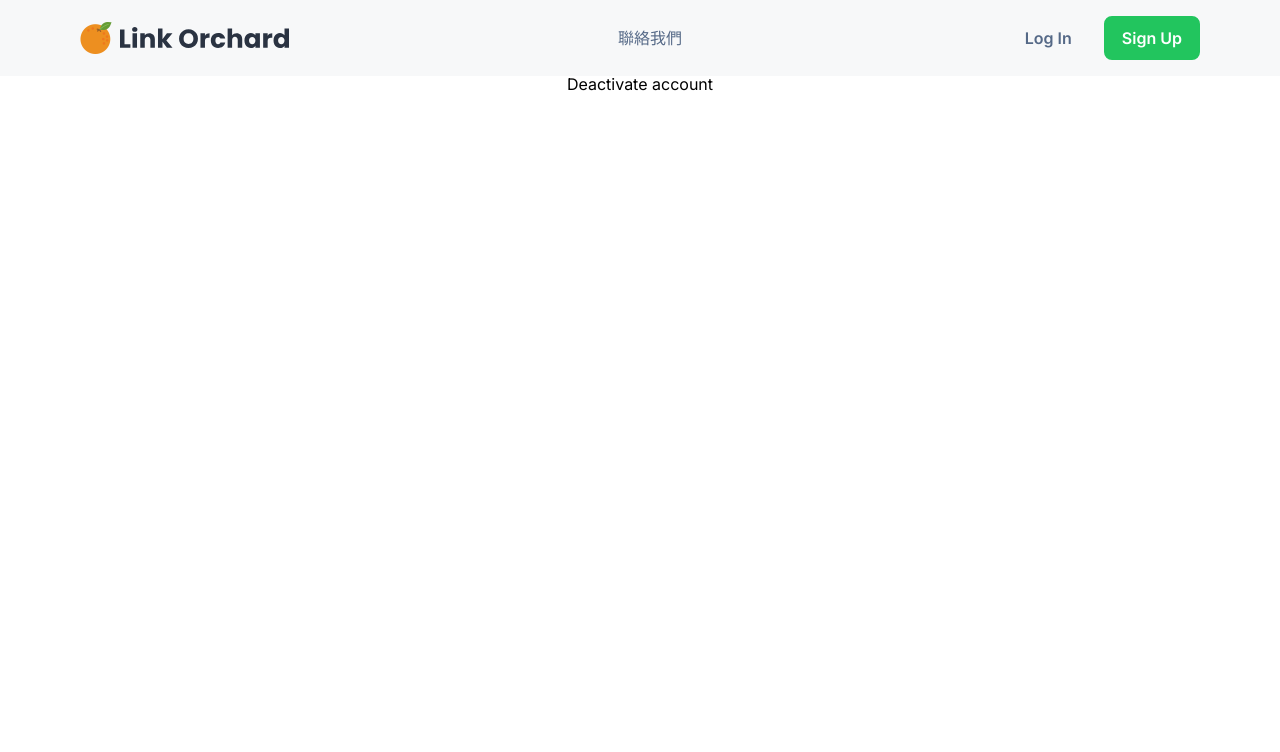
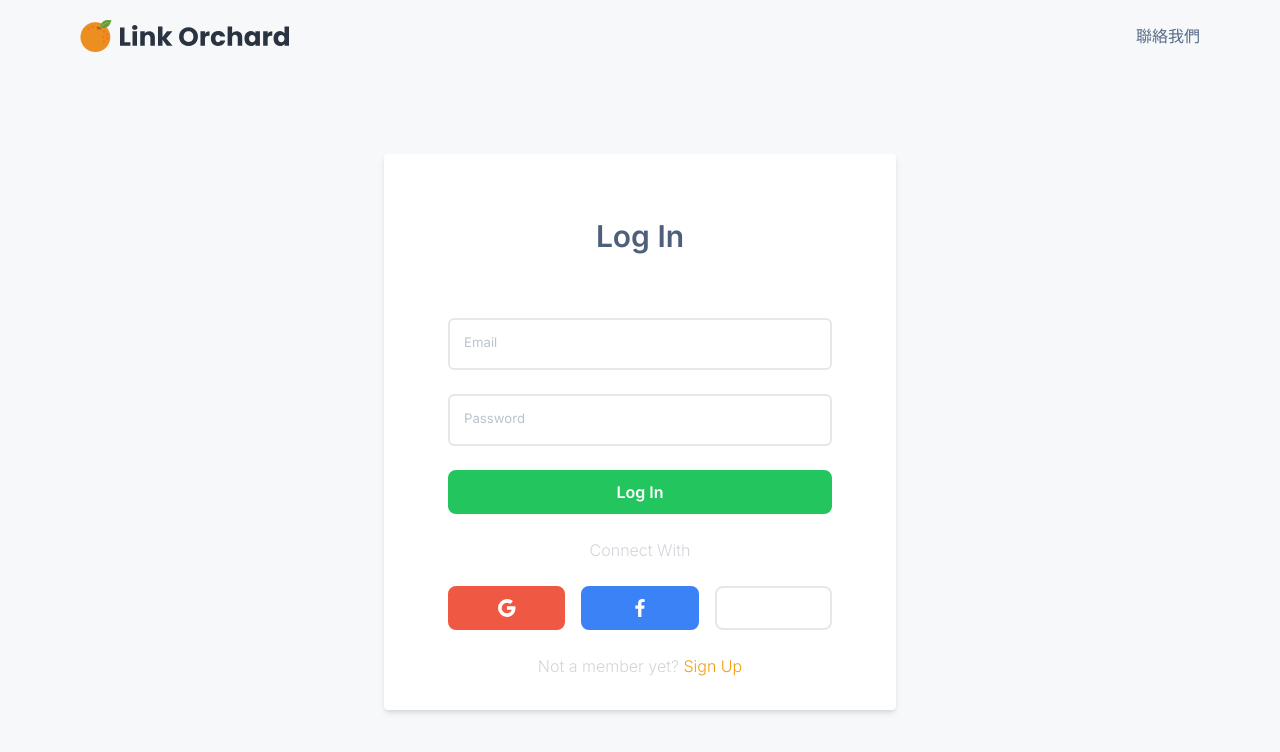
Before and after one commit to ysl0628/next13-omni-links, a Next.js app: page /login in a window 1280 px wide. Shown: the top 752 px of the page. Built offline with nearby package versions, Linux system fonts and the light colour scheme.

Commit message:
style: modify layout style

```diff
--- a/app/(root)/page.tsx
+++ b/app/(root)/page.tsx
@@ -1,13 +1,12 @@
 import Image from 'next/image'
 
 import cover from '@/public/images/cover.png'
-import NavBar from '@/components/navbar/NavBar'
 import Descriptions from '@/components/Descriptions'
 
 export default function Home() {
   return (
-    <section className="h-screen overflow-hidden flex flex-col">
-      <div className="h-[95%] w-full pt-[4.5rem] flex flex-col items-center relative bg-grey-50">
+    <div className="h-full w-full overflow-hidden">
+      <div className="h-[95%] w-full pt-2 flex flex-col items-center relative bg-grey-50">
         <main className="flex h-full absolute items-center justify-between p-24">
           <Descriptions />
           <div className="hidden lg:block lg:left-[12rem] xl:left-[15rem] relative">
@@ -24,6 +23,6 @@ export default function Home() {
         after:rounded-tr-[50%] after:rounded-bl-[50%] after:w-[55%] after:h-full after:bg-grey-50 after:-translate-x-[4%] after:translate-y-[35%] after:-z-[1]"
         ></div>
       </div>
-    </section>
+    </div>
   )
 }
--- a/app/layout.tsx
+++ b/app/layout.tsx
@@ -28,8 +28,10 @@ export default function RootLayout({
       <body className={inter.className}>
         <Providers attribute="class" enableSystem>
           <NavBar home />
-          {children}
-          {auth}
+          <section className="h-screen flex justify-center pt-16 ">
+            {children}
+            {auth}
+          </section>
         </Providers>
       </body>
     </html>
--- a/app/login/page.tsx
+++ b/app/login/page.tsx
@@ -1,7 +1,16 @@
+import Container from '@/components/Container'
+import LoginClient from '@/components/admin/LoginClient'
+
 export default function LoginPage() {
   return (
-    <div className="h-full w-full pt-[4.5rem] flex flex-col items-center relative">
-      Deactivate account
+    <div className="flex bg-grey-50 w-full">
+      <Container>
+        <div className="flex justify-center items-center h-full">
+          <div className="w-full p-2 px-16 pb-8 min-w-[32rem] shadow-md rounded bg-white">
+            <LoginClient />
+          </div>
+        </div>
+      </Container>
     </div>
   )
 }
--- a/app/signup/page.tsx
+++ b/app/signup/page.tsx
@@ -0,0 +1,16 @@
+import Container from '@/components/Container'
+import SignUpClient from '@/components/admin/SignUpClient'
+
+export default function SignUpPage() {
+  return (
+    <div className="flex bg-grey-50 w-full">
+      <Container>
+        <div className="flex justify-center items-center h-full">
+          <div className="w-full p-2 px-16 pb-8 min-w-[32rem] shadow-md rounded bg-white">
+            <SignUpClient />
+          </div>
+        </div>
+      </Container>
+    </div>
+  )
+}
--- a/components/Container.tsx
+++ b/components/Container.tsx
@@ -14,6 +14,7 @@ const Container: React.FC<Props> = ({ children }) => {
       className="
     max-w-[2520px]
     mx-auto
+    h-full
     xl:px-20
     md:px-10
     sm:px-2
--- a/app/@auth/(.)login/LoginClient.tsx
+++ b/components/admin/LoginClient.tsx
@@ -1,21 +1,18 @@
 'use client'
 import React from 'react'
 import Link from 'next/link'
-import Image from 'next/image'
 
 import Button from '@/components/Button'
 import Input from '@/components/input/Input'
-import DialogWrapper from '@/components/dialog/Dialog'
 
-import logo from '@/public/images/logo.svg'
 import { AiFillGithub } from 'react-icons/ai'
 import { BiLogoGoogle, BiLogoFacebook } from 'react-icons/bi'
 
 const LoginClient = () => {
   return (
-    <DialogWrapper open={true}>
+    <>
       <div className="flex justify-center items-center my-14 mb-16">
-        <Image src={logo} alt="logo" />
+        <h1 className="text-grey-600 text-3xl font-semibold">Log In</h1>
       </div>
       <div className="flex flex-col gap-6">
         <Input id="email" label="Email" className="" />
@@ -40,7 +37,8 @@ const LoginClient = () => {
           <Button
             icon={AiFillGithub}
             onClick={() => {}}
-            className="w-full bg-grey-800 border-grey-800"
+            className="w-full"
+            color="dark"
           />
         </div>
         <div className="text-md text-center text-gray-300 font-light">
@@ -53,7 +51,7 @@ const LoginClient = () => {
           </Link>
         </div>
       </div>
-    </DialogWrapper>
+    </>
   )
 }
 
--- a/app/@auth/(.)signup/SignUpClient.tsx
+++ b/components/admin/SignUpClient.tsx
@@ -1,21 +1,18 @@
 'use client'
 import React from 'react'
 import Link from 'next/link'
-import Image from 'next/image'
 
 import Button from '@/components/Button'
 import Input from '@/components/input/Input'
-import DialogWrapper from '@/components/dialog/Dialog'
 
-import logo from '@/public/images/logo.svg'
 import { AiFillGithub } from 'react-icons/ai'
 import { BiLogoGoogle, BiLogoFacebook } from 'react-icons/bi'
 
 const SignUpClient = () => {
   return (
-    <DialogWrapper open={true}>
+    <>
       <div className="flex justify-center items-center my-14 mb-16">
-        <Image src={logo} alt="logo" />
+        <h1 className="text-grey-600 text-3xl font-semibold">Sign Up</h1>
       </div>
       <div className="flex flex-col gap-6">
         <Input id="username" label="Username" className="" />
@@ -41,7 +38,8 @@ const SignUpClient = () => {
           <Button
             icon={AiFillGithub}
             onClick={() => {}}
-            className="w-full bg-grey-800 border-grey-800"
+            className="w-full"
+            color="dark"
           />
         </div>
         <div className="text-md text-center text-gray-300 font-light">
@@ -54,7 +52,7 @@ const SignUpClient = () => {
           </Link>
         </div>
       </div>
-    </DialogWrapper>
+    </>
   )
 }
 
--- a/components/navbar/NavBar.tsx
+++ b/components/navbar/NavBar.tsx
@@ -1,16 +1,22 @@
+'use client'
 import React from 'react'
 
 import Logo from './Logo'
 import Container from '../Container'
 import NavButtons from './NavButtons'
 import UserButtons from './UserButtons'
+import { usePathname } from 'next/navigation'
 // import ThemeSwitcher from '../ThemeSwitcher'
 
 const NavBar = ({ home }: { home?: boolean }) => {
+  const path = usePathname()
+  const showUserButtons = path === '/'
   return (
     <div
       className={`fixed w-full
       ${home ? 'bg-grey-50' : 'bg-white shadow-sm'}
+      min-h-[4.75rem]
+
       z-10`}
     >
       <div className={`py-4 ${home ? '' : 'border-b-[1px]'} `}>
@@ -19,7 +25,7 @@ const NavBar = ({ home }: { home?: boolean }) => {
             <Logo />
             <NavButtons />
             {/* <ThemeSwitcher /> */}
-            <UserButtons />
+            {showUserButtons && <UserButtons />}
           </div>
         </Container>
       </div>
--- a/components/navbar/NavButtons.tsx
+++ b/components/navbar/NavButtons.tsx
@@ -3,7 +3,7 @@ import React from 'react'
 
 const NavButtons = () => {
   return (
-    <div className="flex justify-center items-center gap-3">
+    <div className="flex justify-center items-center gap-3 py-2">
       <Link className="text-grey-500" href="contact-us">
         聯絡我們
       </Link>
```
